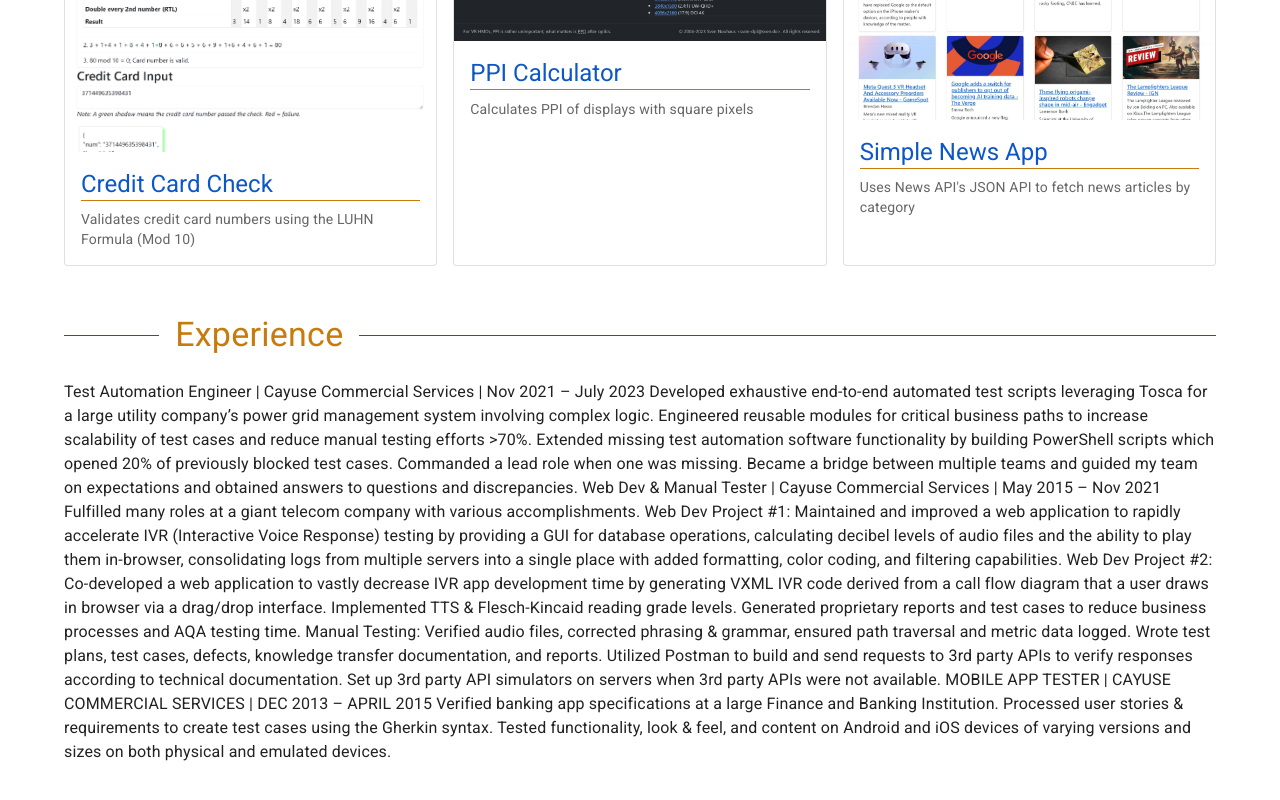
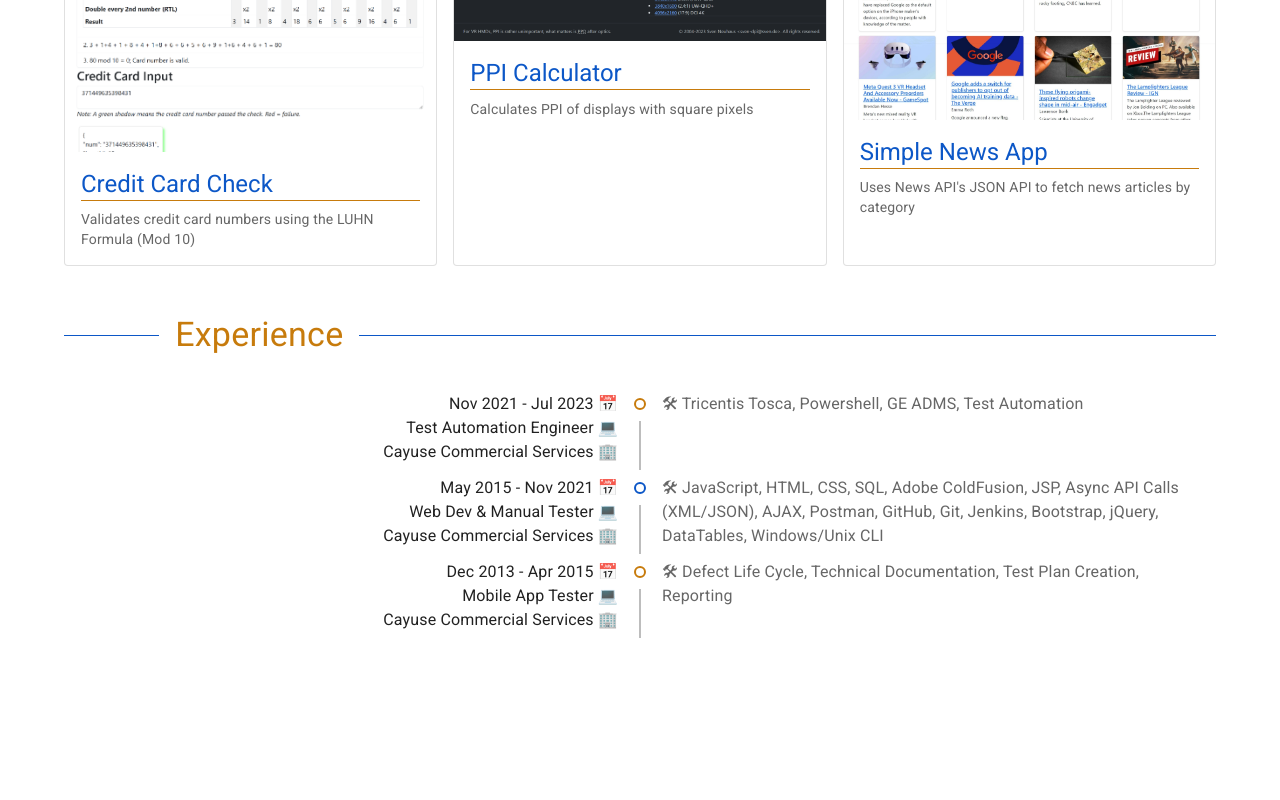
Before and after one commit to eccos/portfolio, a React (Create React App) app: page / in a window 1280 px wide. Shown: the part 1787-2587 px from the top of the page. After the commit the page ends 2471 px from the top, so only its background shows below. Built offline with nearby package versions, Linux system fonts and the light colour scheme; a web font is replaced by a local one.

Commit message:
add Timeline

```diff
--- a/package.json
+++ b/package.json
@@ -8,7 +8,8 @@
     "@emotion/styled": "^11.11.0",
     "@fontsource/roboto": "^5.0.8",
     "@mui/icons-material": "^5.15.1",
-    "@mui/material": "^5.15.1",
+    "@mui/lab": "^5.0.0-alpha.158",
+    "@mui/material": "^5.15.2",
     "@testing-library/jest-dom": "^5.17.0",
     "@testing-library/react": "^13.4.0",
     "@testing-library/user-event": "^13.5.0",
--- a/src/sections/ExperienceSection.js
+++ b/src/sections/ExperienceSection.js
@@ -1,11 +1,53 @@
+import {
+  Timeline,
+  TimelineConnector,
+  TimelineContent,
+  TimelineDot,
+  TimelineItem,
+  TimelineOppositeContent,
+  TimelineSeparator,
+} from '@mui/lab';
 import SectionHeader from '../components/SectionHeader';
 
 export default function ExperienceSection({ label }) {
   return (
     <>
       <SectionHeader>{label}</SectionHeader>
-      {`Test Automation Engineer | Cayuse Commercial Services | Nov 2021 – July
-      2023 Developed exhaustive end-to-end automated test scripts leveraging
+      <Timeline>
+        {employmentData.map((data, i) => (
+          <TimelineItem key={i}>
+            <TimelineOppositeContent>
+              {data.dateStart} - {data.dateEnd} 📅
+              <br />
+              {data.position} 💻
+              <br />
+              {data.employer} 🏢
+            </TimelineOppositeContent>
+            <TimelineSeparator>
+              <TimelineDot
+                variant="outlined"
+                color={i % 2 === 0 ? 'primary' : 'secondary'}
+              />
+              <TimelineConnector />
+            </TimelineSeparator>
+            <TimelineContent color="text.secondary">
+              🛠 {data.skills.join(', ')}
+            </TimelineContent>
+          </TimelineItem>
+        ))}
+      </Timeline>
+    </>
+  );
+}
+
+const employmentData = [
+  {
+    position: `Test Automation Engineer`,
+    employer: `Cayuse Commercial Services`,
+    dateStart: `Nov 2021`,
+    dateEnd: `Jul 2023`,
+    skills: ['Tricentis Tosca', 'Powershell', 'GE ADMS', 'Test Automation'],
+    summary: `Developed exhaustive end-to-end automated test scripts leveraging
       Tosca for a large utility company’s power grid management system involving
       complex logic. Engineered reusable modules for critical business paths to
       increase scalability of test cases and reduce manual testing efforts >70%.
@@ -13,8 +55,32 @@ export default function ExperienceSection({ label }) {
       PowerShell scripts which opened 20% of previously blocked test cases.
       Commanded a lead role when one was missing. Became a bridge between
       multiple teams and guided my team on expectations and obtained answers to
-      questions and discrepancies. Web Dev & Manual Tester | Cayuse Commercial
-      Services | May 2015 – Nov 2021 Fulfilled many roles at a giant telecom
+      questions and discrepancies.`,
+  },
+  {
+    position: `Web Dev & Manual Tester`,
+    employer: `Cayuse Commercial Services`,
+    dateStart: `May 2015`,
+    dateEnd: `Nov 2021`,
+    skills: [
+      'JavaScript',
+      'HTML',
+      'CSS',
+      'SQL',
+      'Adobe ColdFusion',
+      'JSP',
+      'Async API Calls (XML/JSON)',
+      'AJAX',
+      'Postman',
+      'GitHub',
+      'Git',
+      'Jenkins',
+      'Bootstrap',
+      'jQuery',
+      'DataTables',
+      'Windows/Unix CLI',
+    ],
+    summary: `Fulfilled many roles at a giant telecom
       company with various accomplishments. Web Dev Project #1: Maintained and
       improved a web application to rapidly accelerate IVR (Interactive Voice
       Response) testing by providing a GUI for database operations, calculating
@@ -31,12 +97,23 @@ export default function ExperienceSection({ label }) {
       knowledge transfer documentation, and reports. Utilized Postman to build
       and send requests to 3rd party APIs to verify responses according to
       technical documentation. Set up 3rd party API simulators on servers when
-      3rd party APIs were not available. MOBILE APP TESTER | CAYUSE COMMERCIAL
-      SERVICES | DEC 2013 – APRIL 2015 Verified banking app specifications at a
+      3rd party APIs were not available.`,
+  },
+  {
+    position: `Mobile App Tester`,
+    employer: `Cayuse Commercial Services`,
+    dateStart: `Dec 2013`,
+    dateEnd: `Apr 2015`,
+    skills: [
+      'Defect Life Cycle',
+      'Technical Documentation',
+      'Test Plan Creation',
+      'Reporting',
+    ],
+    summary: `Verified banking app specifications at a
       large Finance and Banking Institution. Processed user stories &
       requirements to create test cases using the Gherkin syntax. Tested
       functionality, look & feel, and content on Android and iOS devices of
-      varying versions and sizes on both physical and emulated devices. `}
-    </>
-  );
-}
+      varying versions and sizes on both physical and emulated devices.`,
+  },
+];
```
Also changed, not shown: 1 other file (tests, documents, lock files or other folders).
